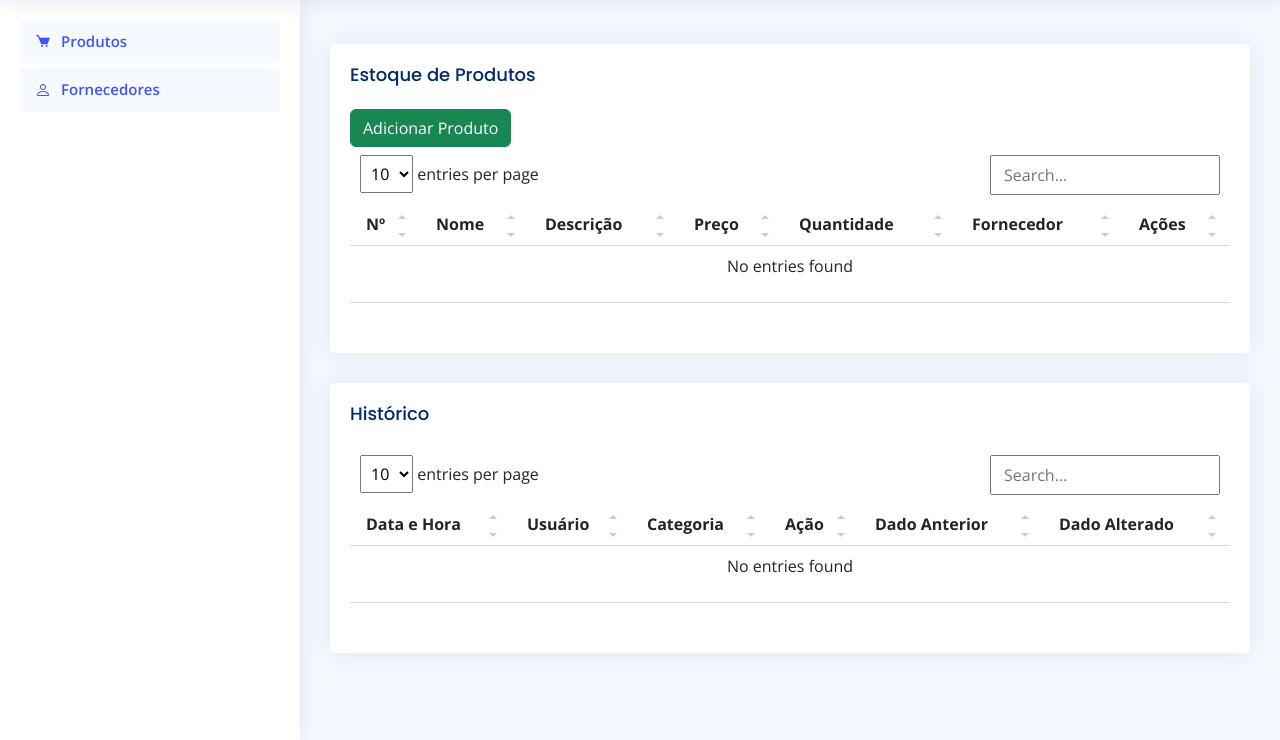
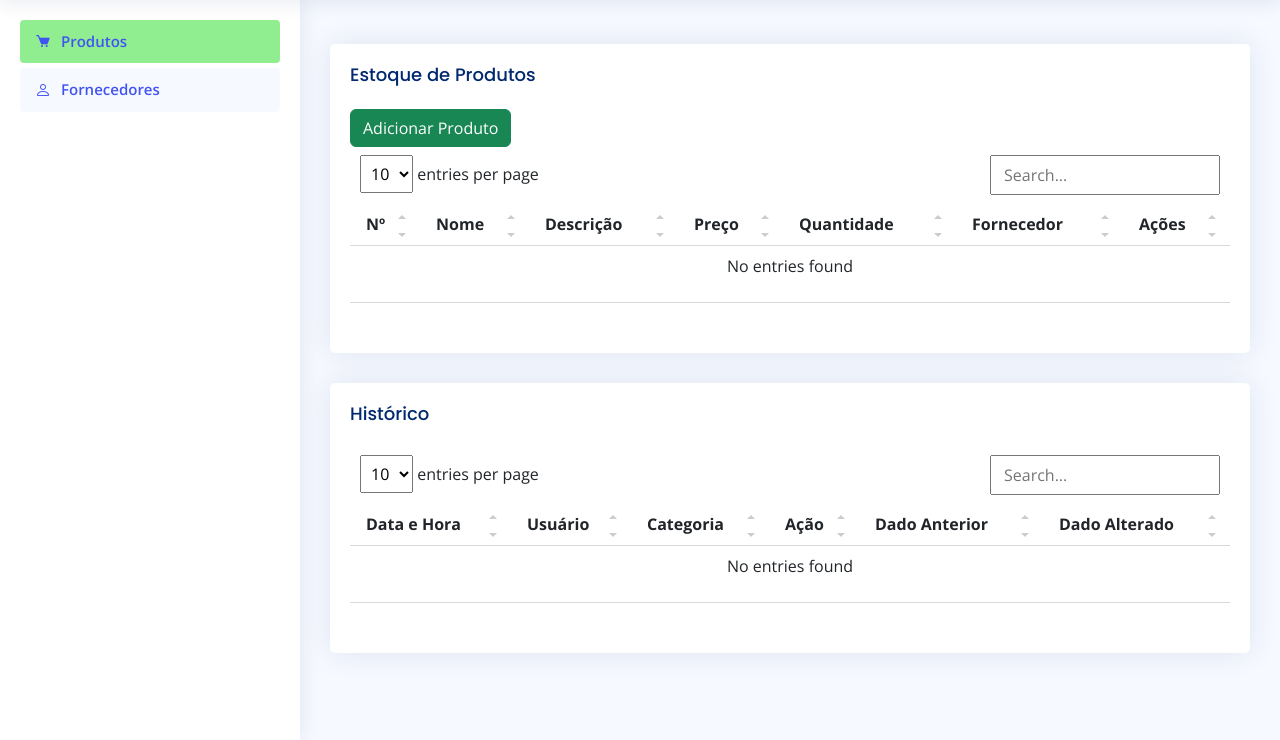
Before and after one commit to TheBOSSNX/ControleDeEstoque-PHP, a PHP site: page / in a window 1280 px wide. Shown: the part 60-800 px from the top of the page. Run offline with PHP 8.4, Linux system fonts and the light colour scheme; the visitor is signed in with stand-in values (Sample User, id 1); data that the repository does not hold is empty; some libraries are stand-ins or nearby versions.

Commit message:
Update index.php

```diff
--- a/index.php
+++ b/index.php
@@ -65,7 +65,7 @@ include("employees/protect.php");
 
 
             <li class="nav-item">
-                <a style="background-color: #f6f9ff" class="nav-link " href="index.php">
+                <a style="background-color: lightgreen" class="nav-link " href="index.php">
                     <i class="bx bxs-cart"></i>
                     <span>Produtos</span>
                 </a>
```
